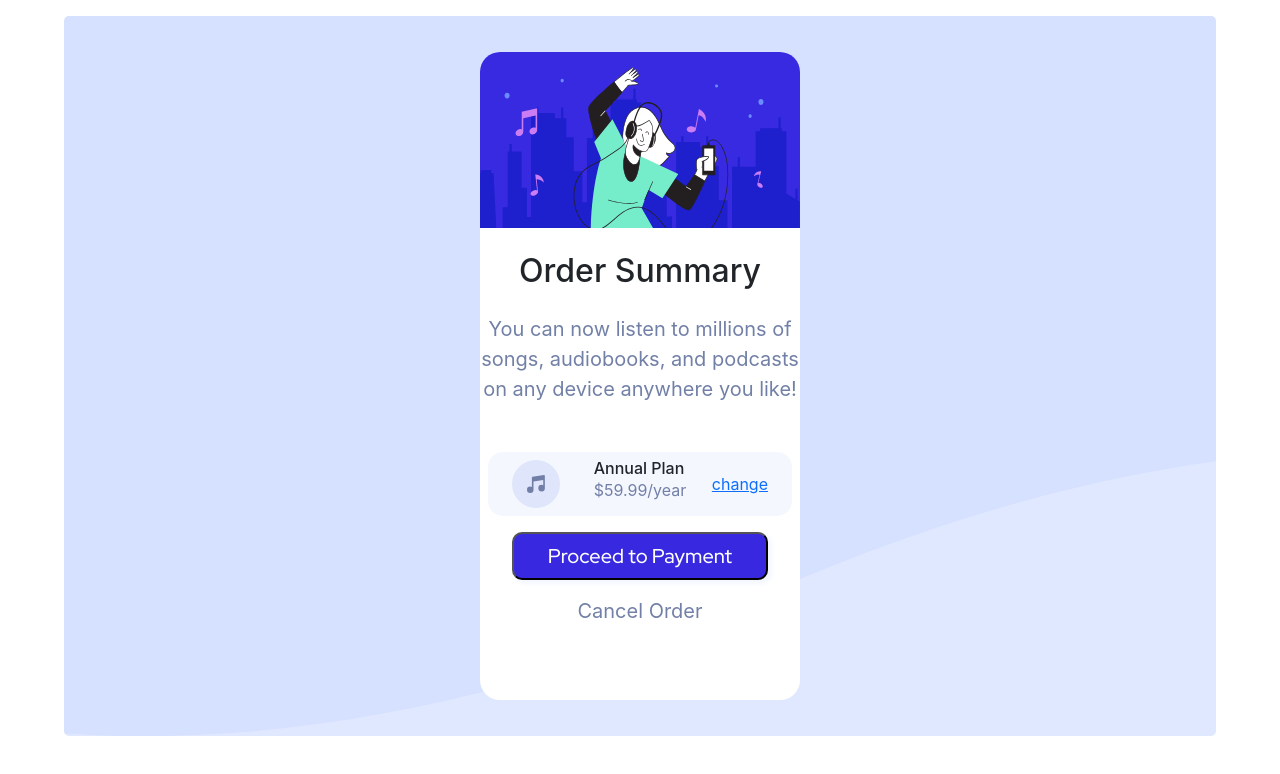
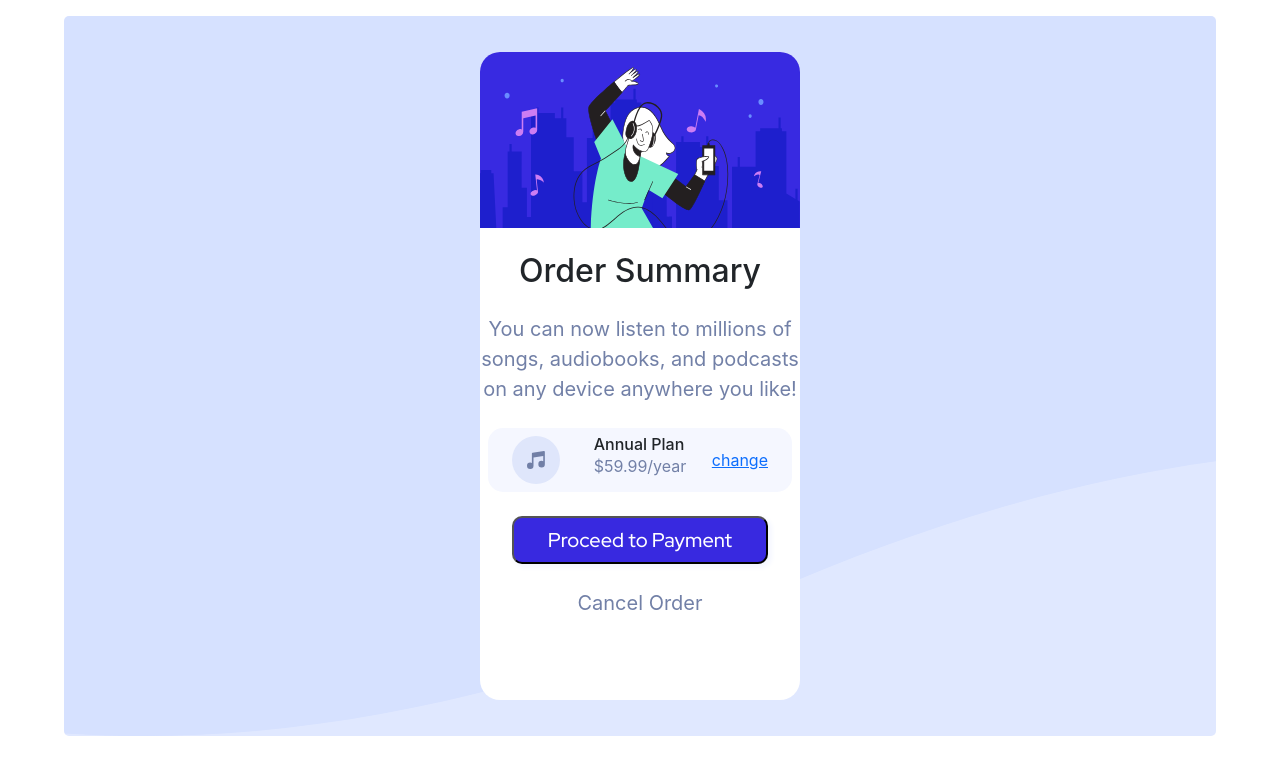
Before and after one commit to henryuks129/React-ProjectX, a React (Create React App) app: page / in a window 1280 px wide. Shown: the top 774 px of the page. Built offline with nearby package versions, Linux system fonts and the light colour scheme; a web font is replaced by a local one.

Commit message:
first commit

```diff
--- a/src/components/ProjectX.js
+++ b/src/components/ProjectX.js
@@ -20,7 +20,7 @@ const ProjectX = () => {
         <div className='text-center pea mt-4'>
           <p>You can now listen to millions of songs, audiobooks, and podcasts on any device anywhere you like!</p>
         </div>
-        <div className='red grid container mt-5'>
+        <div className='red grid container mt-4'>
           <div className='rows align-items-center container'>
             <div className='icon '>
               <img src={music} alt="music-icon" />
@@ -35,9 +35,9 @@ const ProjectX = () => {
           </div>
         </div>
         <div className='d-grid'>
-        <button className='pink text-center mt-3'>Proceed to Payment</button>
+        <button className='pink text-center mt-4'>Proceed to Payment</button>
         </div>
-              <div className='text-center mt-3 cancel'>
+              <div className='text-center mt-4 cancel'>
                 <p>Cancel Order</p>
               </div>
         </div>
```
